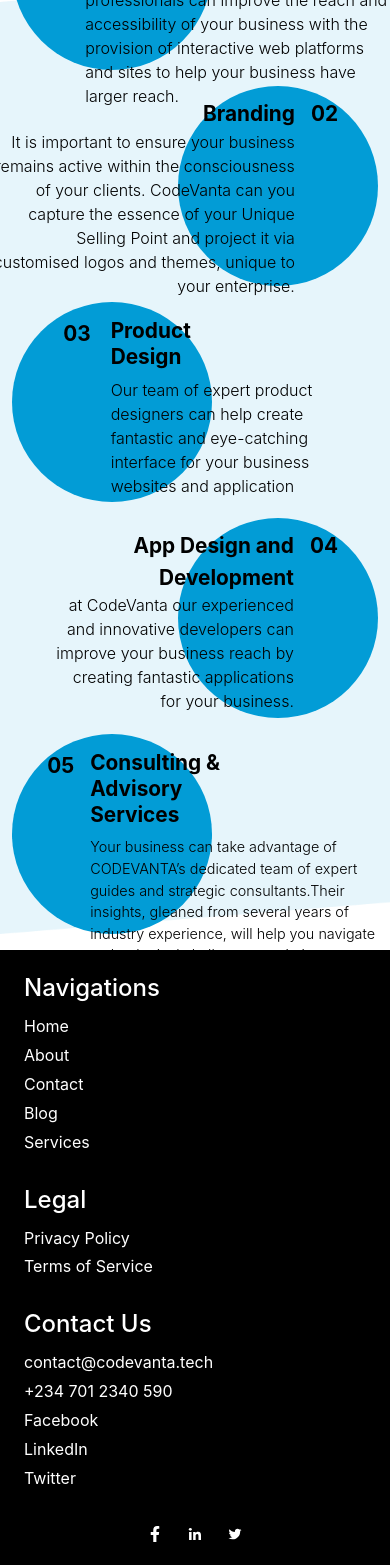
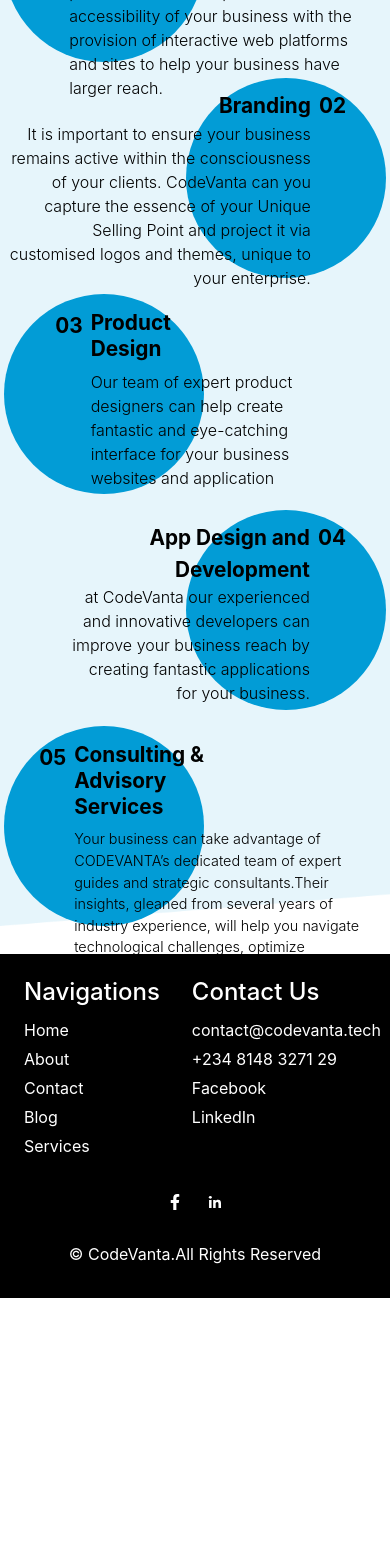
Before and after one commit to Code-Vanta/CompanyWebsite, a React (Vite) app in the folder CodeVanta/: page /services in a window 390 px wide. Shown: the part 432-1997 px from the top of the page. After the commit the page ends 1730 px from the top, so only its background shows below. Built offline with nearby package versions, Linux system fonts and the light colour scheme.

Commit message:
corrections

```diff
--- a/CodeVanta/src/App.jsx
+++ b/CodeVanta/src/App.jsx
@@ -1,14 +1,14 @@
 
 // import Navbar from "./component/navbar/Navbar"
 
-import About from "./component/About/About"
+import About from "./pages/About"
 import { BrowserRouter, Routes, Route } from "react-router-dom";
 import LayOut from "./LayOut";
 import Fallback from "./component/fallback/Fallback";
 import LandingPage from "./pages/LandingPage";
 import Contact from "./pages/Contact";
-import BlogPage from "./component/blog/BlogPage";
-import Service from "./component/Service/Service";
+import BlogPage from "./pages/BlogPage";
+import Service from "./pages/Service";
 
 
 function App() {
--- a/CodeVanta/src/component/About/About.jsx
+++ /dev/null
@@ -1,18 +0,0 @@
-import React from 'react'
-import Notion from './Notion'
-import Value from './Value'
-import  Vision  from './Vision'
-import Team from './Team'
-
-const About = () => {
-  return (
-    <div className=''>
-      <Notion/>
-      <Value/>
-      <Vision/>
-      <Team/>
-    </div>
-  )
-}
-
-export default About
--- a/CodeVanta/src/component/About/Notion.jsx
+++ b/CodeVanta/src/component/About/Notion.jsx
@@ -23,7 +23,7 @@
           <img
             src={about}
             alt=""
-            className=" w-[45rem] z-10 left-[23rem] top-[24rem] sm:w-[20rem] sm:left-[2rem] sm:top-[22rem] md:left-[5rem] md:top-[24rem] md:w-[35rem] absolute pb-6"
+            className=" w-[45rem] z-10 left-[24rem] top-[19rem] sm:w-[20rem] sm:left-[2rem] sm:top-[22rem] md:left-[5rem] md:top-[24rem] md:w-[35rem] absolute pb-6"
           />
         </div>
       </div>
--- a/CodeVanta/src/component/About/Team.jsx
+++ b/CodeVanta/src/component/About/Team.jsx
@@ -1,11 +1,11 @@
 import React from 'react'
-import Kamal from '../../assets/kamal.jpg'
+// import Kamal from '../../assets/kamal.jpg'
 import johnson from '../../assets/johnson.jpg'
 import Sekinat from '../../assets/sekinat.jpeg'
 import Coletta from '../../assets/Coletta.jpeg'
 import leke from '../../assets/leke.jpg'
 import Card from '../card/Card'
-import Ekene from '../../assets/Ekene.jpg'
+// import Ekene from '../../assets/Ekene.jpg'
 
 const Team = () => {
 
@@ -13,7 +13,7 @@
       {
         image: johnson,
         name: "Johnson Gabriel",
-        position: "Founder/Team lead",
+        position: "Founder/CEO",
         linkAddress: "https://www.linkedin.com/in/johnson-gabriel-a802b2286",
         link: "Linkedin profile",
       },
@@ -32,7 +32,6 @@
         link: "Linkedin profile",
       },
       {
-        image: Kamal,
         name: "Kamalideen Omotosho",
         position: "Front-End Developer",
         linkAddress:
@@ -47,7 +46,7 @@
         link: "Linkedin profile",
       },
       {
-        image: Ekene,
+
         name: "Ekene Eziagulu",
         position: "Content creator",
         link: "Linkedin profile",
--- a/CodeVanta/src/component/contact/ContactUs.jsx
+++ b/CodeVanta/src/component/contact/ContactUs.jsx
@@ -7,7 +7,6 @@
 import "react-toastify/dist/ReactToastify.css";
 import { FaFacebookF } from "react-icons/fa";
 import { BiLogoLinkedin } from "react-icons/bi";
-import { AiOutlineTwitter } from "react-icons/ai";
 import { BiSolidPhoneCall } from "react-icons/bi";
 import { ImLocation } from "react-icons/im";
 import { HiMail } from "react-icons/hi";
@@ -126,7 +125,7 @@
               <div className="flex flex-col gap-[3rem] ">
                 <div className="flex gap-5 items-center">
                   <BiSolidPhoneCall size={24} className="text-[#225AA5]" />
-                  <p>+234 7057 870 231</p>
+                  <p>+234 8148 3271 69</p>
                 </div>
                 <div className="flex gap-5 items-center">
                   <HiMail size={24} className="text-[#225AA5]" />
@@ -143,9 +142,6 @@
                   <a href="https://www.linkedin.com/company/97924121/">
                     <BiLogoLinkedin />
                   </a>
-                  <a href="">
-                    <AiOutlineTwitter />
-                  </a>
                 </div>
               </div>
             </div>
--- a/CodeVanta/src/component/footer/Footer.jsx
+++ b/CodeVanta/src/component/footer/Footer.jsx
@@ -10,7 +10,7 @@
     <footer className="bg-black text-white">
       <div className="px-[4rem] pt-4 sm:pt-2 pb-2 md:px-[0.3rem] sm:px-3">
         <div>
-          <div className="flex justify-around sm:flex sm:justify-start sm:gap-x-[6rem] sm:gap-y-7 p-3 sm:flex-wrap">
+          <div className="flex justify-between sm:flex sm:justify-evenly sm:gap-x-[2rem] sm:gap-y-7 p-3 sm:">
             <div className="flex flex-col gap-[0.5rem]">
               <h3 className="font-medium text-[1.5rem]">Navigations</h3>
               <div className="flex flex-col gap-[0.3rem]">
@@ -22,24 +22,16 @@
               </div>
             </div>
             <div className="flex flex-col gap-[0.5rem]">
-              <h3 className="font-medium text-[1.5rem]">Legal</h3>
-              <div className="flex flex-col gap-[0.3rem]">
-                <p>Privacy Policy</p>
-                <p>Terms of Service</p>
-              </div>
-            </div>
-            <div className="flex flex-col gap-[0.5rem]">
               <h3 className="font-medium text-[1.5rem]">Contact Us</h3>
               <div className="flex flex-col gap-[0.3rem]">
                 <p>contact@codevanta.tech</p>
-                <p>+234 701 2340 590</p>
-                <p>Facebook</p>
-                <p>LinkedIn</p>
-                <p>Twitter</p>
+                <p>+234 8148 3271 29</p>
+                <a>Facebook</a>
+                <a>LinkedIn</a>
               </div>
             </div>
           </div>
-          <div className="flex sm:flex-col-reverse lg:px-[4rem] lg:justify-between sm:py-6 md:px-[4rem] gap-[2rem] items-center">
+          <div className="flex sm:flex-col-reverse lg:px-[4rem] lg:justify-between sm:py-6 md:px-[4rem] gap-[2rem] sm:justify-center items-center">
             <div className="w-[6rem] h-[6rem] sm:hidden">
               <img src={logo} className="bg-black" />
             </div>
@@ -53,9 +45,6 @@
               <a href="https://www.linkedin.com/company/97924121/">
                 <BiLogoLinkedin />
               </a>
-              <a href="">
-                <AiOutlineTwitter />
-              </a>
             </div>
           </div>
         </div>
--- a/CodeVanta/src/component/langingpage/heroHome/HeroH.jsx
+++ b/CodeVanta/src/component/langingpage/heroHome/HeroH.jsx
@@ -23,7 +23,7 @@
           </p>
           <Link to="/contactus" className='flex lg:justify-start justify-center'>
             <Button
-              text={"Free Consultation"}
+              text={"Contact Us"}
               style="bg-[#225AA5] rounded-r-full rounded-bl-full text-white py-2 px-2"
             />
           </Link>
--- /dev/null
+++ b/CodeVanta/src/pages/About.jsx
@@ -0,0 +1,18 @@
+import React from 'react'
+import Notion from '../component/About/Notion'
+import Value from '../component/About/Value'
+import  Vision  from '../component/About/Vision'
+import Team from '../component/About/Team'
+
+const About = () => {
+  return (
+    <div className=''>
+      <Notion/>
+      <Value/>
+      <Vision/>
+      <Team/>
+    </div>
+  )
+}
+
+export default About
--- a/CodeVanta/src/component/Service/Service.jsx
+++ b/CodeVanta/src/pages/Service.jsx
@@ -2,7 +2,7 @@
 
 const ServiceTwo = () => {
   return (
-    <div className="pt-2 md:pb-6 sm:pb-4 pb-2 flex flex-col gap-8">
+    <div className="md:pb-6 sm:pb-7 pb-2 flex flex-col gap-8">
       <div className="text-center px-[4rem] md:px-[0.3rem] sm:px-3">
         <div className="text-center flex flex-col gap-2 ">
           <p className="text-[4rem] text-[#225AA5] font-normal sm:text-[2rem] ">
@@ -14,9 +14,9 @@
           </p>
         </div>
       </div>
-      <div className="service flex flex-col font-light gap-4 px-[4rem] md:px-[0.3rem] sm:px-3">
+      <div className="service flex flex-col font-light gap-4 px-[4rem] md:px-[0.3rem] sm:px-1">
         <div className="w-[12.5rem] h-[12.5rem] rounded-full bg-[#029CD6]">
-          <div className="flex pl-[2.2rem] pt-[1rem] gap-5 sm:pt-[1.1rem] sm:pl-[2.2rem] sm:gap-4">
+          <div className="flex pl-[2.2rem] pt-[1rem] gap-5 sm:pt-[1.1rem] sm:pl-[2.2rem] sm:gap-2">
             <span className="font-bold">
               <p className="text-[1.3rem] sm:text-[1.25rem]">01</p>
             </span>
@@ -35,7 +35,7 @@
         </div>
         <div className="flex justify-end">
           <div className="rounded-full bg-[#029CD6] w-[12.5rem] h-[12.5rem]">
-            <div className="flex gap-4 justify-end pr-10 pt-3">
+            <div className="flex gap-4 sm:gap-2 justify-end pr-10 pt-3">
               <div className="">
                 <h6 className="font-bold text-[1.3rem] justify-between text-end ">
                   Branding
@@ -52,7 +52,7 @@
           </div>
         </div>
         <div className="w-[12.5rem] h-[12.5rem] rounded-full bg-[#029CD6] ">
-          <div className="flex pl-[3.2rem] sm:pt-[1rem] pt-[0.3rem] gap-5">
+          <div className="flex pl-[3.2rem] sm:pt-[1rem] sm:gap-2 pt-[0.3rem] gap-5">
             <span className="font-bold">
               <p className="text-[1.3rem]">03</p>
             </span>
@@ -70,7 +70,7 @@
         </div>
         <div className="flex justify-end">
           <div className="w-[12.5rem] h-[12.5rem] rounded-full bg-[#029CD6]">
-            <div className="flex justify-end pr-10 pt-3 gap-4">
+            <div className="flex justify-end pr-10 pt-3 sm:gap-2 gap-4">
               <div className="w-[25rem] sm:">
                 <h6 className="w-[rem] font-bold text-[1.3rem] justify-between text-end ">
                   App Design and Development
@@ -86,7 +86,7 @@
           </div>
         </div>
         <div className="w-[12.5rem] h-[12.5rem] rounded-full bg-[#029CD6]">
-          <div className="flex pl-[2.2rem] sm:pt-[1rem] pt-[1rem] gap-4">
+          <div className="flex pl-[2.2rem] sm:gap-2 sm:pt-[1rem] pt-[1rem] gap-4">
             <span className="font-bold">
               <p className="text-[1.3rem]">05</p>
             </span>
```
Also changed, not shown: CodeVanta/src/pages/BlogPage.jsx (renamed from CodeVanta/src/component/blog/BlogPage.jsx).
